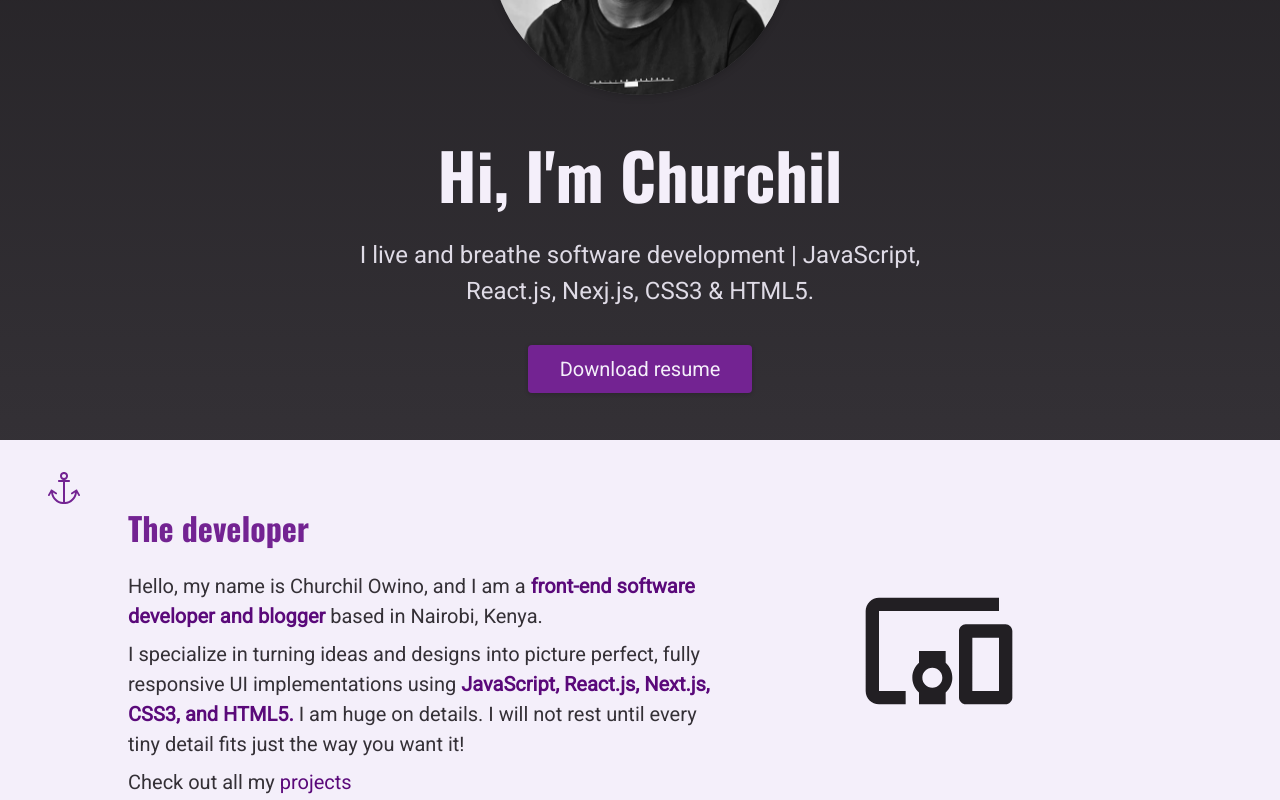
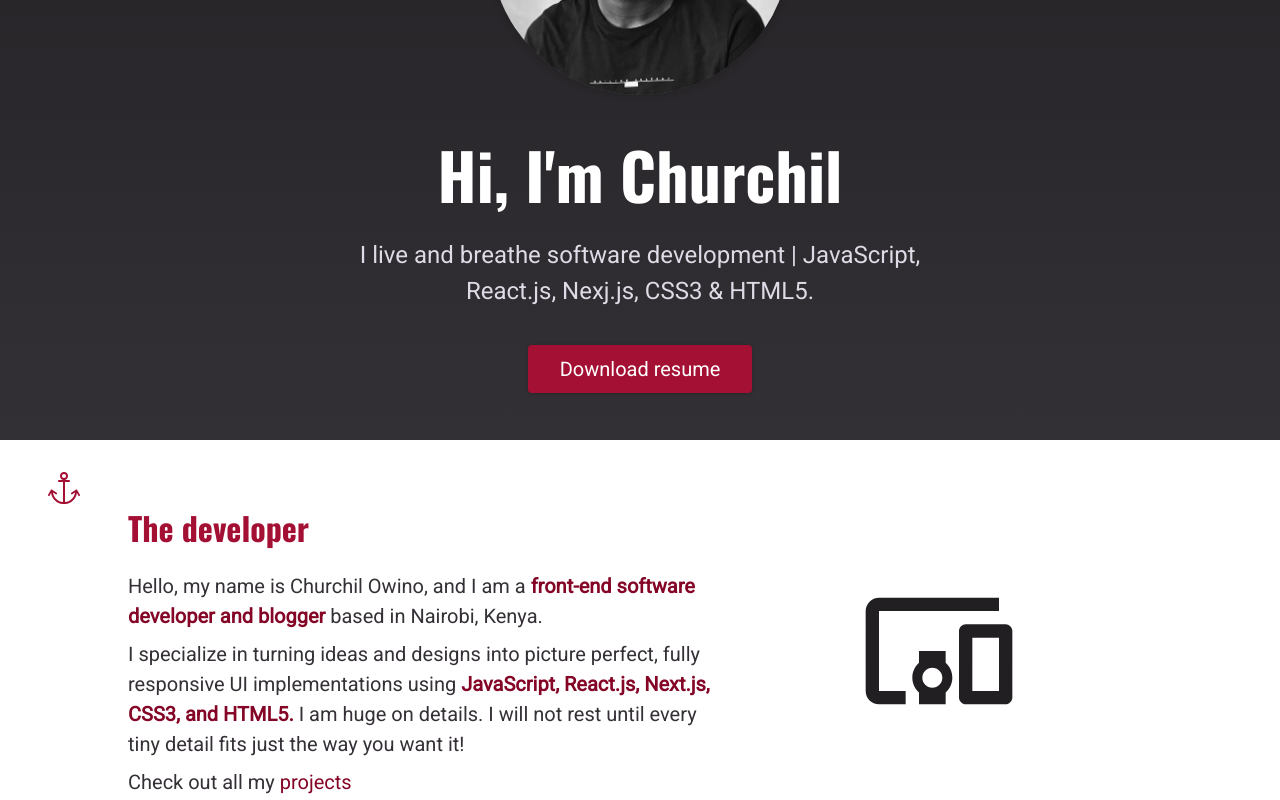
Before and after one commit to Chacho104/my-portfolio-blog-site, a Next.js app: page / in a window 1280 px wide. Shown: the part 360-1160 px from the top of the page. Built offline with nearby package versions, Linux system fonts and the light colour scheme.

Commit message:
Chnage primary colors Define general styles for a tag

```diff
--- a/styles/globals.css
+++ b/styles/globals.css
@@ -9,7 +9,7 @@
 }
 
 body {
-  --color-grey-50: hsl(267, 52%, 96%);
+  --color-grey-50: hsl(0, 0%, 100%);
   --color-grey-100: hsl(265, 19%, 88%);
   --color-grey-200: hsl(265, 7%, 70%);
   --color-grey-300: hsl(265, 6%, 66%);
@@ -19,16 +19,16 @@ body {
   --color-grey-700: hsl(265, 4%, 31%);
   --color-grey-800: hsl(276, 5%, 20%);
   --color-grey-900: hsl(280, 5%, 13%);
-  --color-grey-1000: hsl(300, 9%, 2%);
+  --color-grey-1000: hsl(0, 0%, 0%);
 
-  --color-primary-50: #c8b3ce;
-  --color-primary-100: #a07aaa;
-  --color-primary-200: #884c97;
-  --color-primary-300: #843897;
-  --color-primary-400: #732392;
-  --color-primary-500: #5a097a;
-  --color-primary-600: #480264;
-  --color-primary-700: #3d0264;
+  --color-primary-50: #f4b0c1;
+  --color-primary-100: #e24d72;
+  --color-primary-200: #c9224c;
+  --color-primary-300: #b6123b;
+  --color-primary-400: #a41034;
+  --color-primary-500: #840525;
+  --color-primary-600: #5b0218;
+  --color-primary-700: #39010f;
 
   --color-success-100: #a2f0bc;
   --color-success-500: #12bd4b;
@@ -65,6 +65,35 @@ section h2 {
   color: var(--color-primary-400);
   text-align: center;
   padding-bottom: var(--size-8);
+}
+
+/* General styling for a tags */
+
+li a,
+p a {
+  position: relative;
+  color: var(--color-primary-400);
+}
+
+li a::before,
+p a::before {
+  content: "";
+  position: absolute;
+  width: 100%;
+  height: 2px;
+  border-radius: 4px;
+  background-color: var(--color-primary-400);
+  bottom: 0;
+  left: 0;
+  transform-origin: right;
+  transform: scaleX(0);
+  transition: transform 0.4s ease-in-out;
+}
+
+li a:hover::before,
+p a:hover::before {
+  transform-origin: left;
+  transform: scaleX(1);
 }
 
 /* General styling for the layout of main sections*/
```
